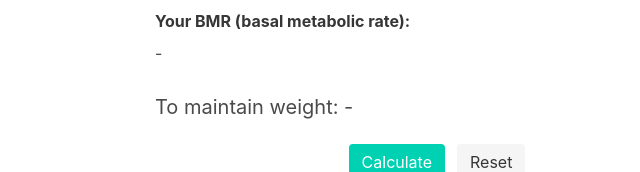
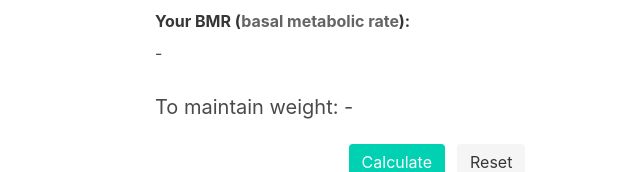
Before and after one commit to nayemalam/CalorieCounter, a plain HTML site: page index.html in a window 1280 px wide. Shown: the part 673-845 px from the top of the page, 203-843 px from the left. Drawn offline with Linux system fonts and the light colour scheme.

Commit message:
minor tweak

```diff
--- a/assets/js/app.js
+++ b/assets/js/app.js
@@ -11,7 +11,6 @@ var activityType = document.getElementById("activityType");
 var calories = document.querySelector(".calories");
 var submit = document.querySelector(".submit");
 var reset = document.querySelector(".reset");
-
 // get media query
 var mq = window.matchMedia( "(max-width: 768px)" );
 
@@ -67,7 +66,7 @@ submit.addEventListener("click", function() {
         }
     }
     else if (isNaN(weightInput.value) || isNaN(heightInput.value)) {
-        alert("Something wrong with the code, please contact: github/nayemalam")
+        alert("Something wrong with the code, please contact: github/nayemalam");
     }
 });
 
--- a/index.html
+++ b/index.html
@@ -118,7 +118,7 @@
                     </div>
 
                     <div class="field">
-                    <label class="label inline">Your BMR (basal metabolic rate):</label>
+                    <label class="label inline">Your BMR (<a href="https://www.healthline.com/health/what-is-basal-metabolic-rate" class="link" target="_blank">basal metabolic rate</a>):</label>
                         <div class="control">
                             <p class="bmr">-</p>
                         </div>
```
